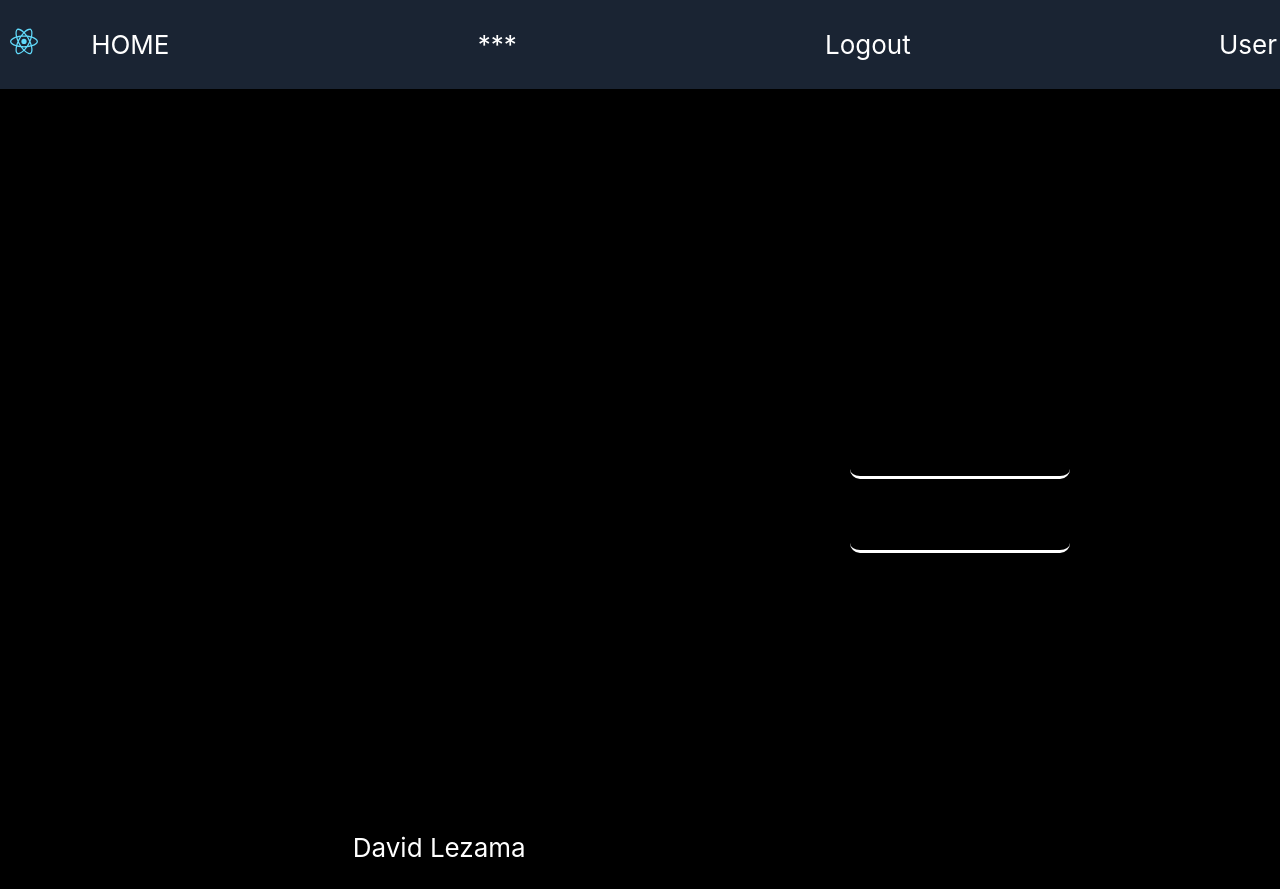
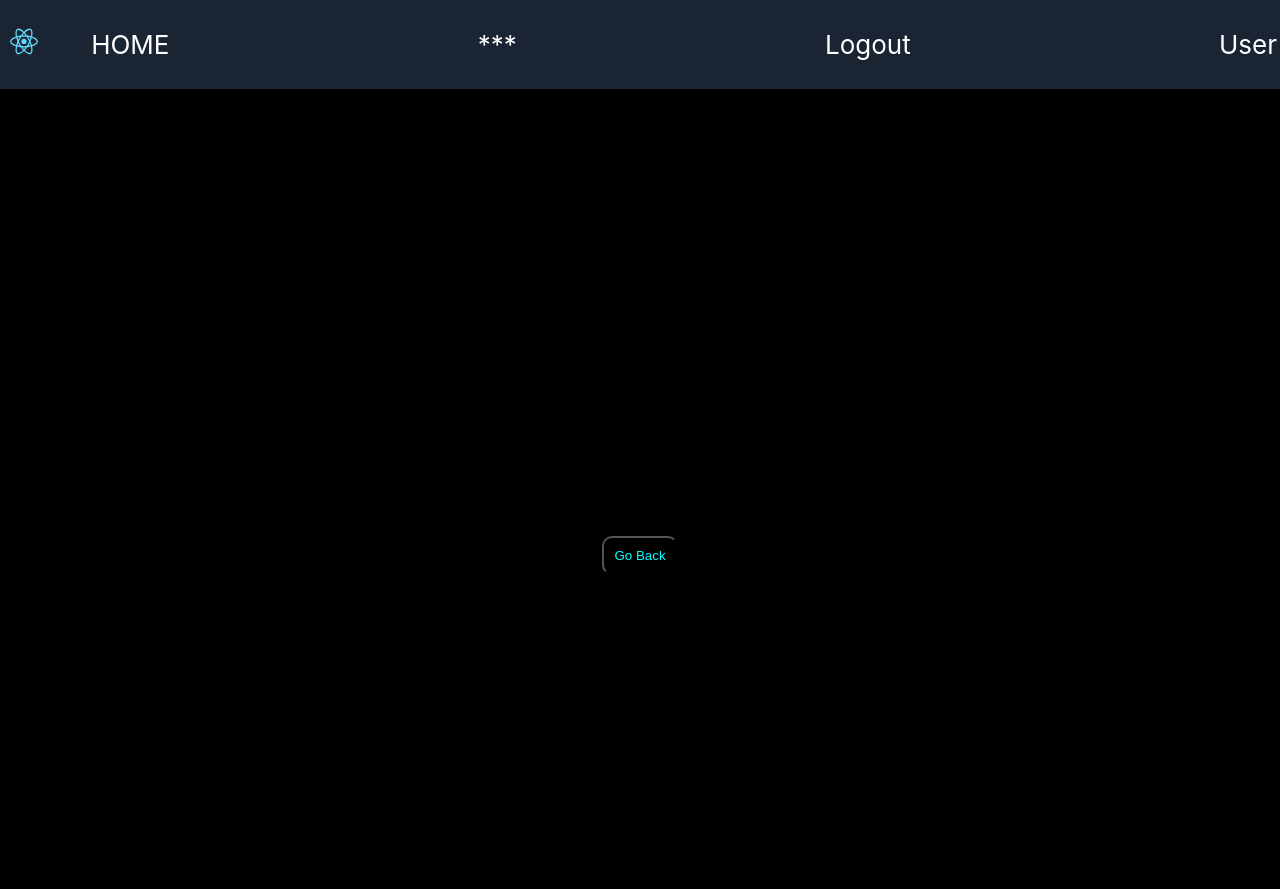
Before and after one commit to IamDavidev/PokeApiApp, a React (Vite) app: page /pokemon/1 in a window 1280 px wide. Before the commit this address led to /login. Built offline with nearby package versions, Linux system fonts and the light colour scheme.

Commit message:
all pokemon screen page in react and poke api

```diff
--- a/package.json
+++ b/package.json
@@ -9,7 +9,8 @@
   "dependencies": {
     "react": "17.0.0",
     "react-dom": "17.0.0",
-    "react-router-dom":"5.3.0"
+    "react-router": "^6.0.2",
+    "react-router-dom": "5.3.0"
   },
   "devDependencies": {
     "@vitejs/plugin-react": "^1.0.0",
--- a/src/App.css
+++ b/src/App.css
@@ -190,8 +190,17 @@ li {
   color: #0ff;
   margin:15px;
 }
+/* Pokemon Screeen  */
 
 
+.character_screen{
+  display: flex;
+  flex-direction: column;
+  justify-content: center;
+  align-items: center;
+  height: 100vh ;
+  background-color: #000;
+}
 /* DESKTOP */
 
 
--- a/src/pages/Home.jsx
+++ b/src/pages/Home.jsx
@@ -1,5 +1,9 @@
-// import usePoke from '../hooks/usePoke'
+
+
 import { useState, useEffect } from 'react';
+import {Link} from 'react-router-dom'
+
+
 const App = () => {
   const [allPokemons, setAllPokemons] = useState([]);
   const [loadMore, setLoadMore] = useState(
@@ -46,6 +50,9 @@ const App = () => {
                 />
                 <time>{pokemonStats.base_experience}</time>
               </div>
+              <Link to={`/pokemon/${pokemonStats.name}`} >
+              view info ...
+              </Link>
             </div>
           ))}
         </div>
--- /dev/null
+++ b/src/pages/PokemonScreen.jsx
@@ -0,0 +1,17 @@
+import { useParams } from 'react-router';
+import { useHistory } from 'react-router-dom';
+const PokemonScreen = () => {
+    const history = useHistory();
+  const name = useParams();
+  const handleBack = () => {
+    history.goBack();
+  };
+  return (
+    <div className="character_screen">
+      <h1>soon available</h1>
+      <button className='load_more' onClick={handleBack}>Go Back </button>
+    </div>
+  );
+};
+
+export default PokemonScreen;
--- a/src/routes/AppRoute.jsx
+++ b/src/routes/AppRoute.jsx
@@ -2,6 +2,7 @@ import { Route, Switch, Redirect } from 'react-router-dom';
 import Login from '../pages/Login';
 import Home from '../pages/Home';
 import Navbar from '../components/Navbar'
+import PokemonScreen from '../pages/PokemonScreen';
 const AppRoute = () => {
   return (
     <>
@@ -10,6 +11,7 @@ const AppRoute = () => {
         <Route exact path="/home" component={Home} />
         <Route exact path="/nosetodavia" component={Home} />
         <Route exact path="/user" component={Home} />
+        <Route exact path='/pokemon/:id' component={PokemonScreen} />
         <Redirect to="/login" />
       </Switch>
     </>
```
Also changed, not shown: 2 other files (tests, documents, lock files or other folders).
